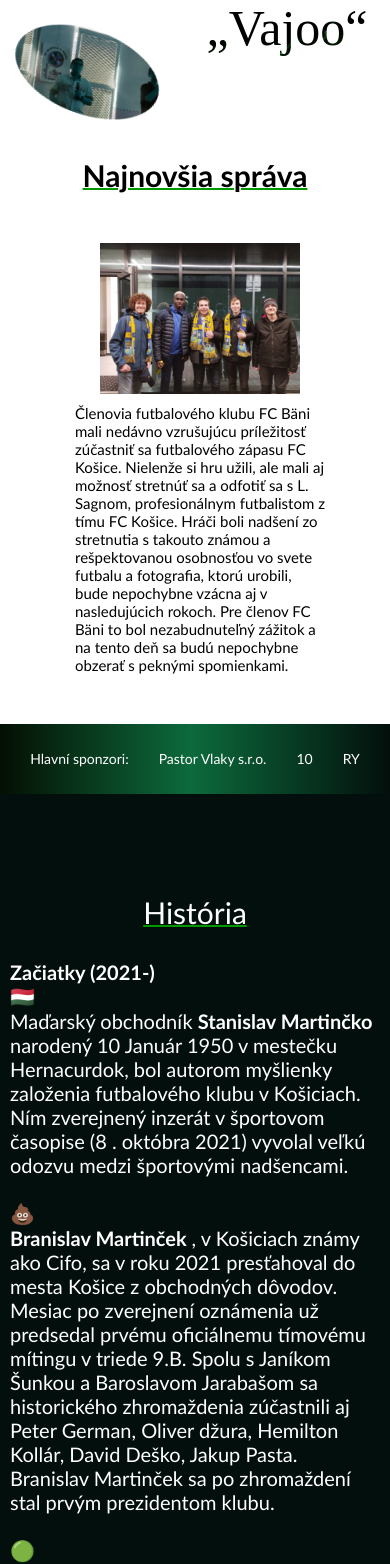
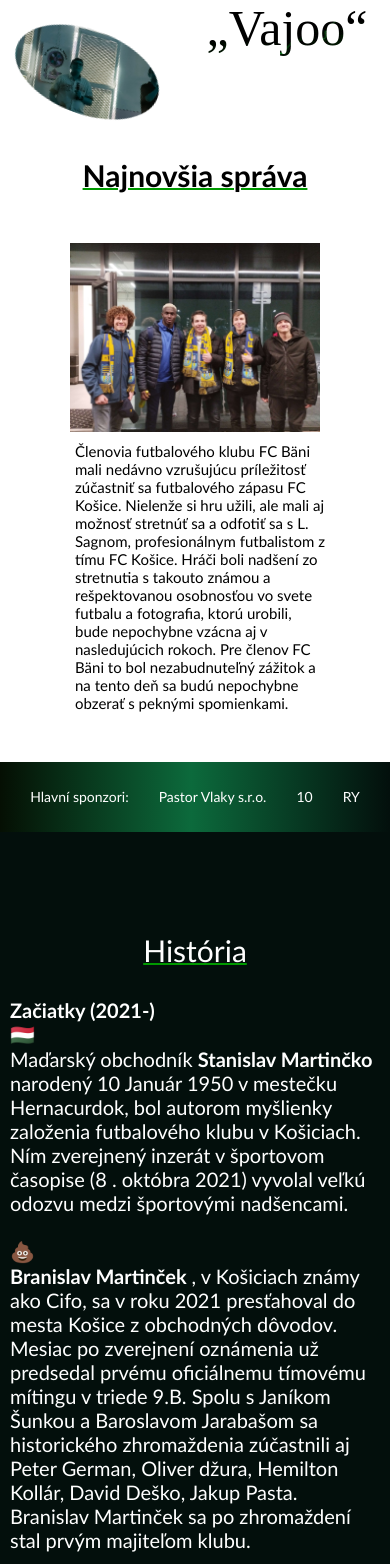
Before and after one commit to YaroSK26/FC-Bani, a PHP site: page / in a window 390 px wide. Shown: the part 149-1713 px from the top of the page. Run offline with PHP 8.4, Linux system fonts and the light colour scheme.

Commit message:
stránka pred vytvorením blogu

```diff
--- a/index.php
+++ b/index.php
@@ -1,6 +1,8 @@
 <!DOCTYPE html>
 <html lang="en">
 <head>
+
+
   <script async src="https://www.googletagmanager.com/gtag/js?id=G-YE9MVPQVYR"></script>
   <script>
     window.dataLayer = window.dataLayer || [];
@@ -13,26 +15,26 @@
     <meta charset="UTF-8">
     <meta http-equiv="X-UA-Compatible" content="IE=edge">
     <meta id="contentLanguage" http-equiv="Content-Language" content="sk-SK">
-    <meta name="robots" content="index, follow" />
-    <meta http-equiv="Cache-Control" content="no-store">
+    <meta name="robots" content="index, follow" >
+
+
     <meta name="viewport" content="width=device-width, initial-scale=1.0">
 
     <meta name="description" content="stránka pre imaginárny  futbalový klub FC Bäni">
     <meta name="keywords" content="futbal,historia,shop,zostava">
-    <meta name="description" content="website for the imaginary football club FC Bäni">
-    <meta name="keywords" content="football, history of FC Bäni, team, shop">
 
     <meta name="author" content="JaXo">
 
 
-    <link rel="stylesheet" href="style.css">
-    <link rel="stylesheet" href="queries.css">
+    <link rel="stylesheet" href="style1.css">
+    <link rel="stylesheet" href="queries1.css">
 
     <script src="https://code.jquery.com/jquery-3.6.0.min.js" integrity="sha256-/xUj+3OJU5yExlq6GSYGSHk7tPXikynS7ogEvDej/m4=" crossorigin="anonymous"></script>
     <script src="script.js"></script>
 
     <link rel="icon" href="images/fcbani.png">
     <title> Futbalový klub - FC Bäni</title>
+
 
 
 </head>
@@ -108,7 +110,7 @@
     <p> <strong> Branislav Martinček </strong>, v Košiciach známy ako Cifo, sa v roku 2021 presťahoval do mesta Košice z obchodných dôvodov.
     Mesiac po zverejnení oznámenia už predsedal prvému oficiálnemu tímovému mítingu v triede 9.B. Spolu s Janíkom Šunkou a
     Baroslavom Jarabašom sa historického zhromaždenia zúčastnili aj Peter German, Oliver džura, Hemilton Kollár, David
-    Deško, Jakup Pasta. Branislav Martinček sa po zhromaždení stal prvým prezidentom klubu.
+    Deško, Jakup Pasta. Branislav Martinček sa po zhromaždení stal prvým majiteľom klubu.
     </p><br>
 
     🟢<br>
@@ -259,11 +261,12 @@ Vytvorené v aplikácii na vytváranie log. Znázorňuje farby dresov a šport -
            if(isset($_GET['success']) and $_GET['success'] == 1)
 
             if($_GET['success'] == 1){
-                echo "<div class=\"form-result success\">Odoslanie prebehlo.</div>";
+                echo "<div class=\"form-result success\">Odoslanie bolo úspešné.</div>";
+
             };
 
 
-            if(isset($_GET['success']) and $_GET['success'] == 1)
+            if(isset($_GET['success']) and $_GET['success'] == -1)
 
             if($_GET['success'] == -1){
                 echo "<div class=\"form-result error\">Chyba pri odoslaní.</div>";
--- a/mailer.php
+++ b/mailer.php
@@ -13,13 +13,13 @@
     }
 
     // Nastavte si email, nakterý chcete, aby se vyplněný formulář odeslal - jakýkoli váš email
-    $recipient = "branislavmartincko@fcbani.eu";
+    $recipient = "branislavmartincko@gmail.com";
 
     // Nastavte předmět odeslaného emailu
     $subject = "Nový formulár od: $name";
 
     // Obsah emailu, který se vám odešle
-    $email_content = "Méno: $name\n";
+    $email_content = "Meno: $name\n";
     $email_content .= "Email: $email\n\n";
     $email_content .= "Správa:\n$message\n";
 
--- a/queries.css
+++ b/queries1.css
@@ -160,7 +160,7 @@
         font-size: 15px;
     }
     .sagnaIMG{
-        width: 200px;
+        width: 250px;
 
     }
 }
@@ -195,6 +195,7 @@
     flex-direction: column;
 
 }
+.sagnaIMG {margin-left: 0; margin-bottom: 10px;}
 
 }
 
--- a/style.css
+++ b/style1.css
@@ -5,8 +5,9 @@ html , body {
     width: 100%;
     box-sizing: border-box;
     scroll-behavior: smooth;
+}
 
-}
+
 
 
 
```
Also changed, not shown: script.js (line endings or trailing spaces).
